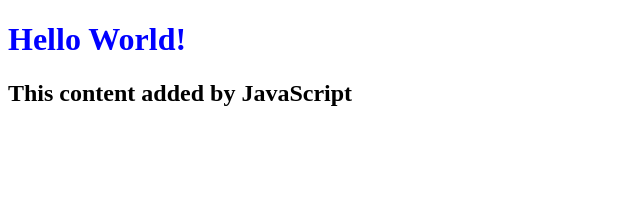
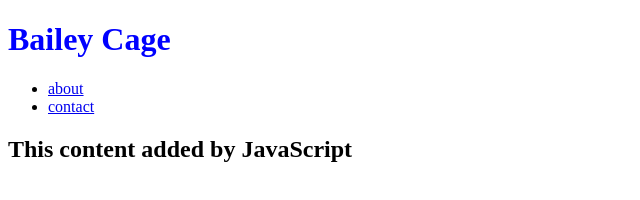
Before and after one commit to bvcage/my-personal-website, a plain HTML site: page index.html in a window 1280 px wide. Shown: the whole page, without its empty margins (0-640 px from the left). Drawn offline with Linux system fonts and the light colour scheme.

Commit message:
add about.html, contact.html; create nav bar in index.html

```diff
--- a/index.html
+++ b/index.html
@@ -5,7 +5,17 @@
     <title>My Personal Website</title>
   </head>
   <body>
-    <h1>Hello World!</h1>
+    <h1>Bailey Cage</h1>
+    <nav>
+        <ul id="nav">
+            <li>
+                <a href="/about.html" rel="page" class="transition-link">about</a>
+            </li>
+            <li>
+                <a href="/contact.html" rel="page" class="transition-link">contact</a>
+            </li>
+        </ul>
+    </nav>
     <script src="./script.js"></script>
   </body>
 </html>
```
Also changed, not shown: about.html (added), contact.html (added).
